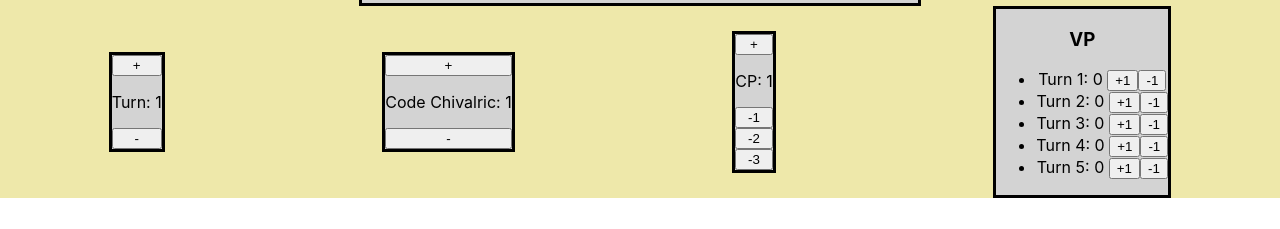
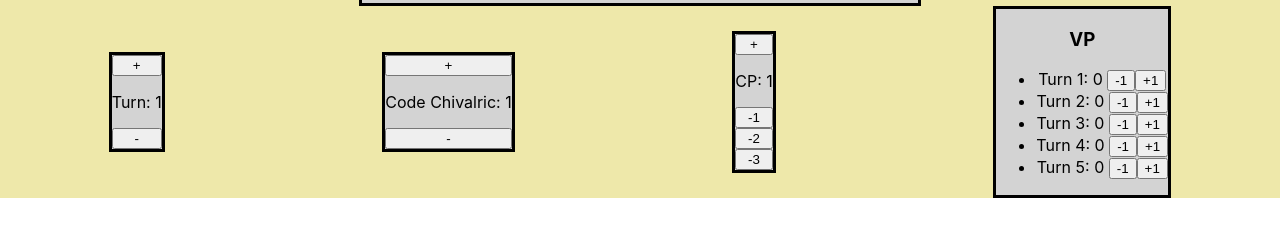
Before and after one commit to DCDoncaster/battletracker, a React (Create React App) app: page / in a window 1280 px wide. Shown: the part 131-360 px from the top of the page. Built offline with nearby package versions, Linux system fonts and the light colour scheme.

Commit message:
Inverted positions of -/+ on VP Tracker

```diff
--- a/src/components/TurnTracker.js
+++ b/src/components/TurnTracker.js
@@ -2,6 +2,7 @@ import React from 'react';
 
 function TurnComponent(props) {
    function addCPOnNewTurn(){
+    // TODO limit turns to 5
     props.setTurn(props.turn + 1);
     props.setCommandPoints(props.commandPoints + 1);
    }
--- a/src/components/VPTracker.js
+++ b/src/components/VPTracker.js
@@ -37,12 +37,13 @@ function VPComponent(props) {
           Turn {i+1}:
           {" " + counter + " "}
           {/* DONE: Stop counting at 15  - handled in increment handler*/}
-          <button onClick={() => {
-            handleIncrementClick(i);
-          }}>+1</button>
+
           <button onClick={() => {
             handleDecrementClick(i);
           }}>-1</button>
+                    <button onClick={() => {
+            handleIncrementClick(i);
+          }}>+1</button>
         </li>
       ))}
     </ul>
```
